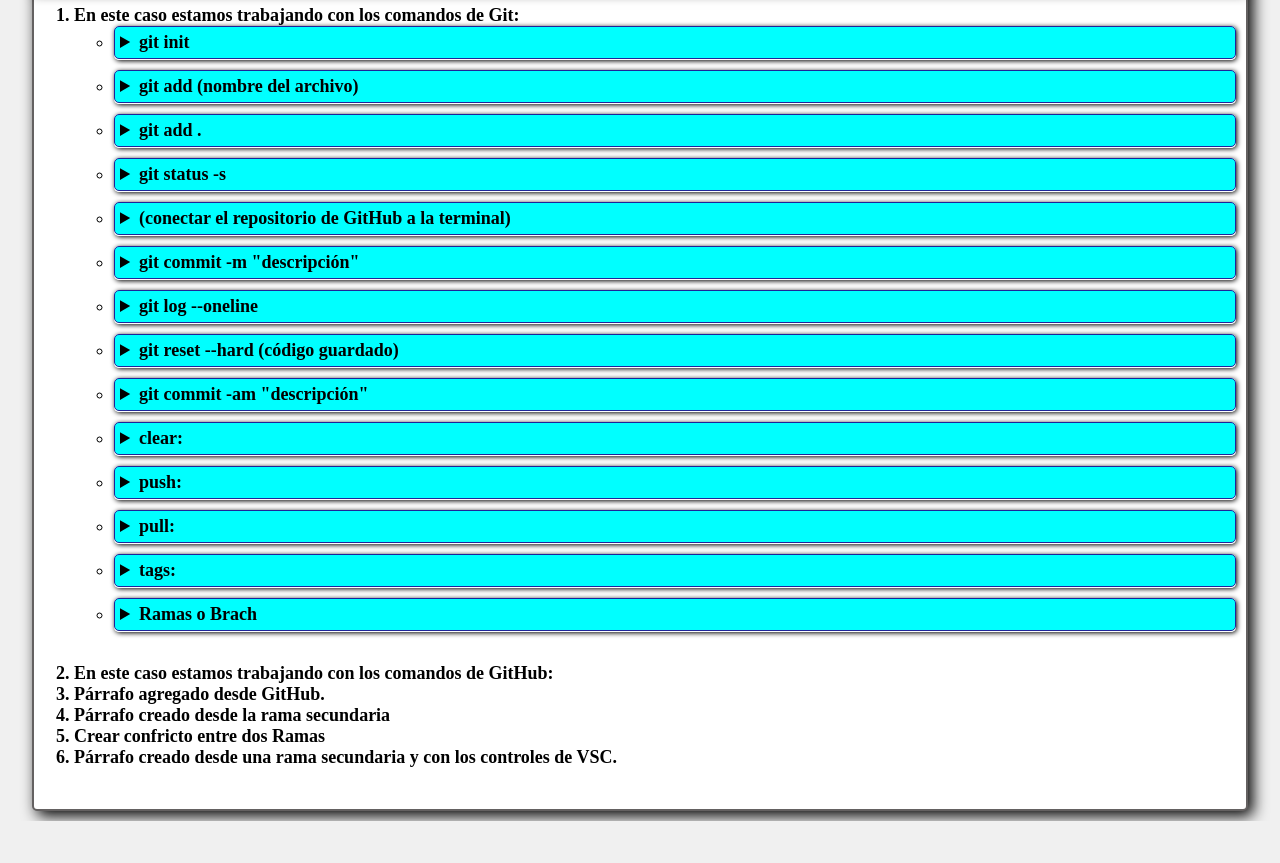
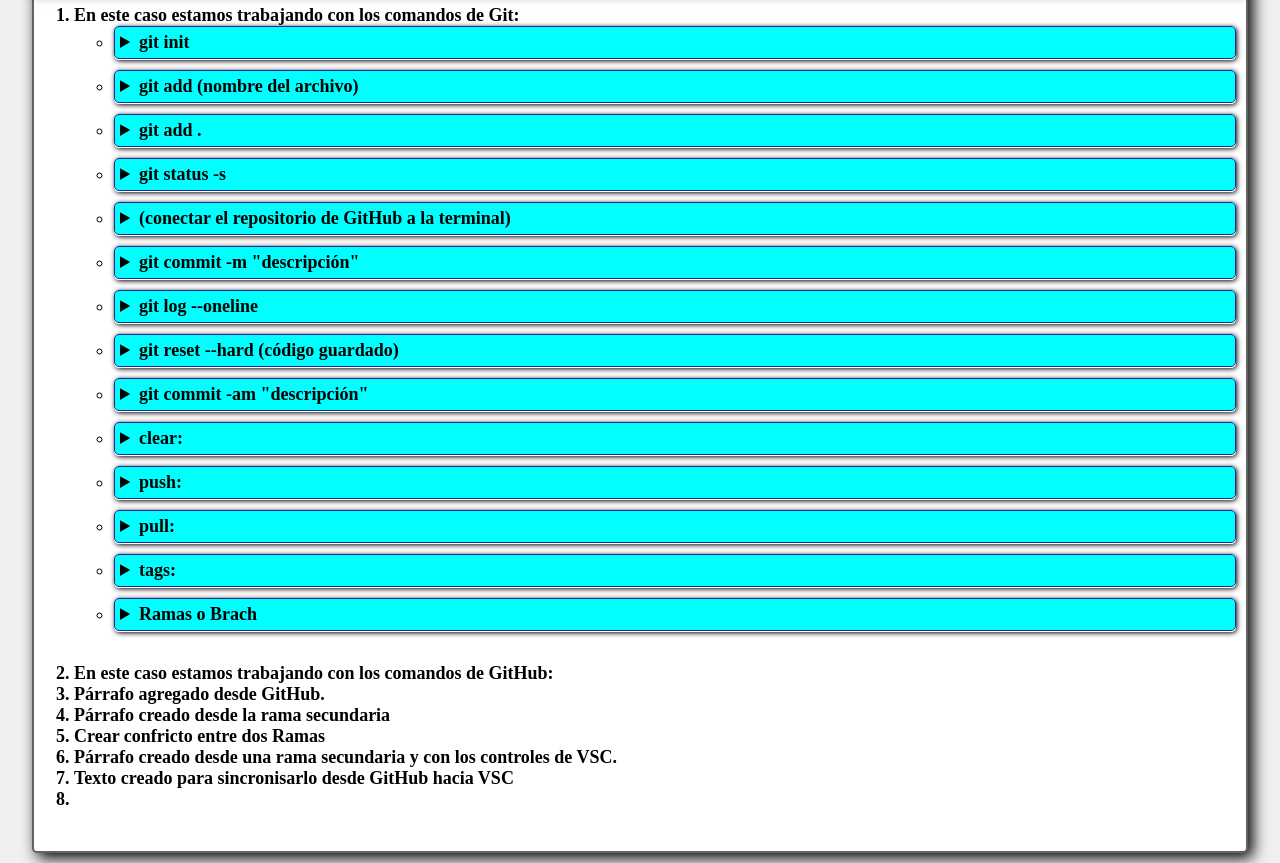
Before and after one commit to Todointerconectado/Aprende-Comandos-Git-y-GitHub, a plain HTML site: page index.html in a window 1280 px wide. Shown: the part 171-1034 px from the top of the page. Before the commit the page ends 992 px from the top, so only its background shows below. Drawn offline with Linux system fonts and the light colour scheme; files whose address does not match are found by name.

Commit message:
Update index.html

```diff
--- a/index.html
+++ b/index.html
@@ -175,6 +175,7 @@
             <li> Párrafo creado desde la rama secundaria </li>
             <li> Crear confricto entre dos Ramas</li>
             <li> Párrafo creado desde una rama secundaria y con los controles de VSC. </li>
+            <li> Texto creado para sincronisarlo desde GitHub hacia VSC <li/>
         </ol><br>
     </main>
 </body>
```
